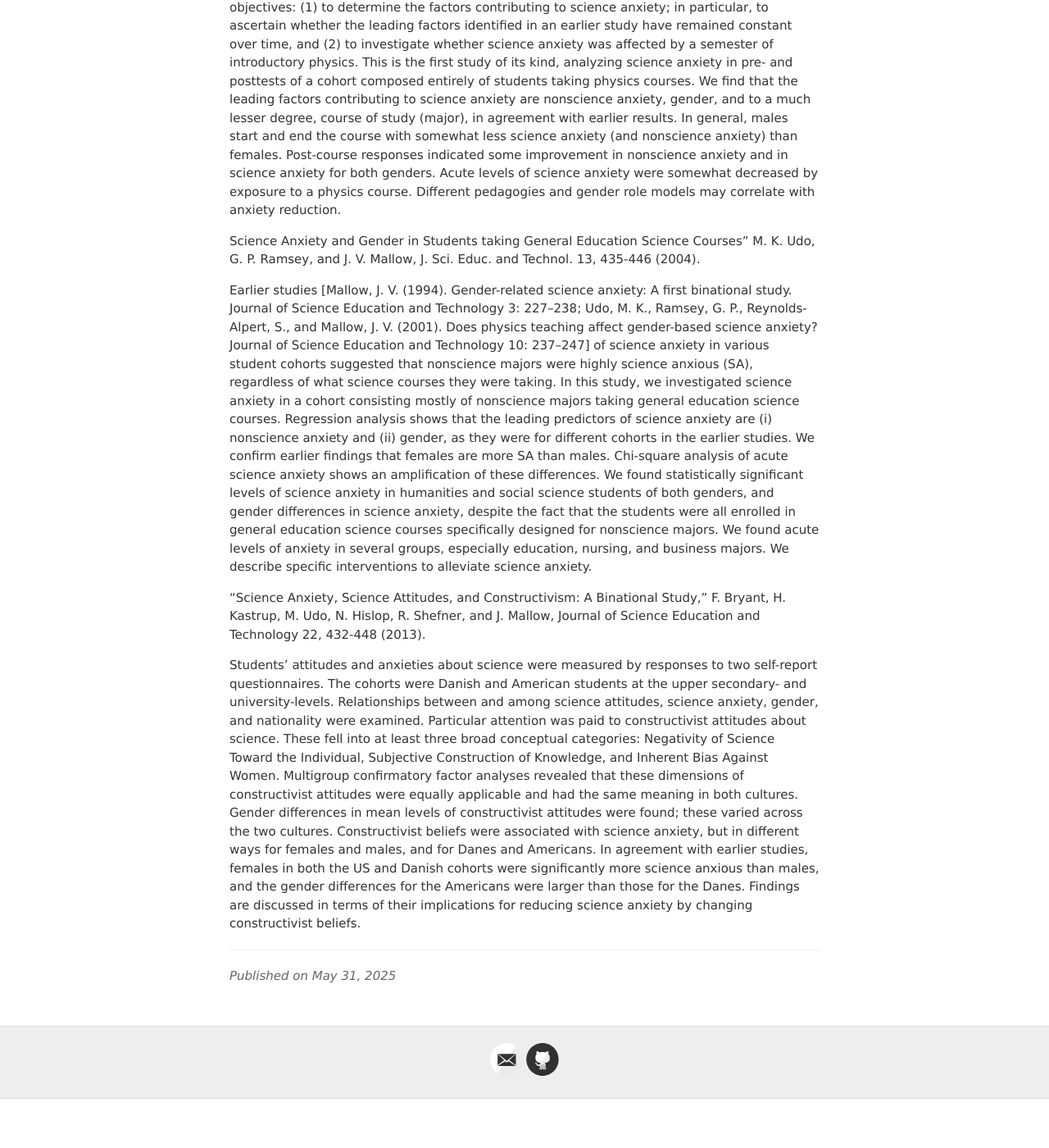
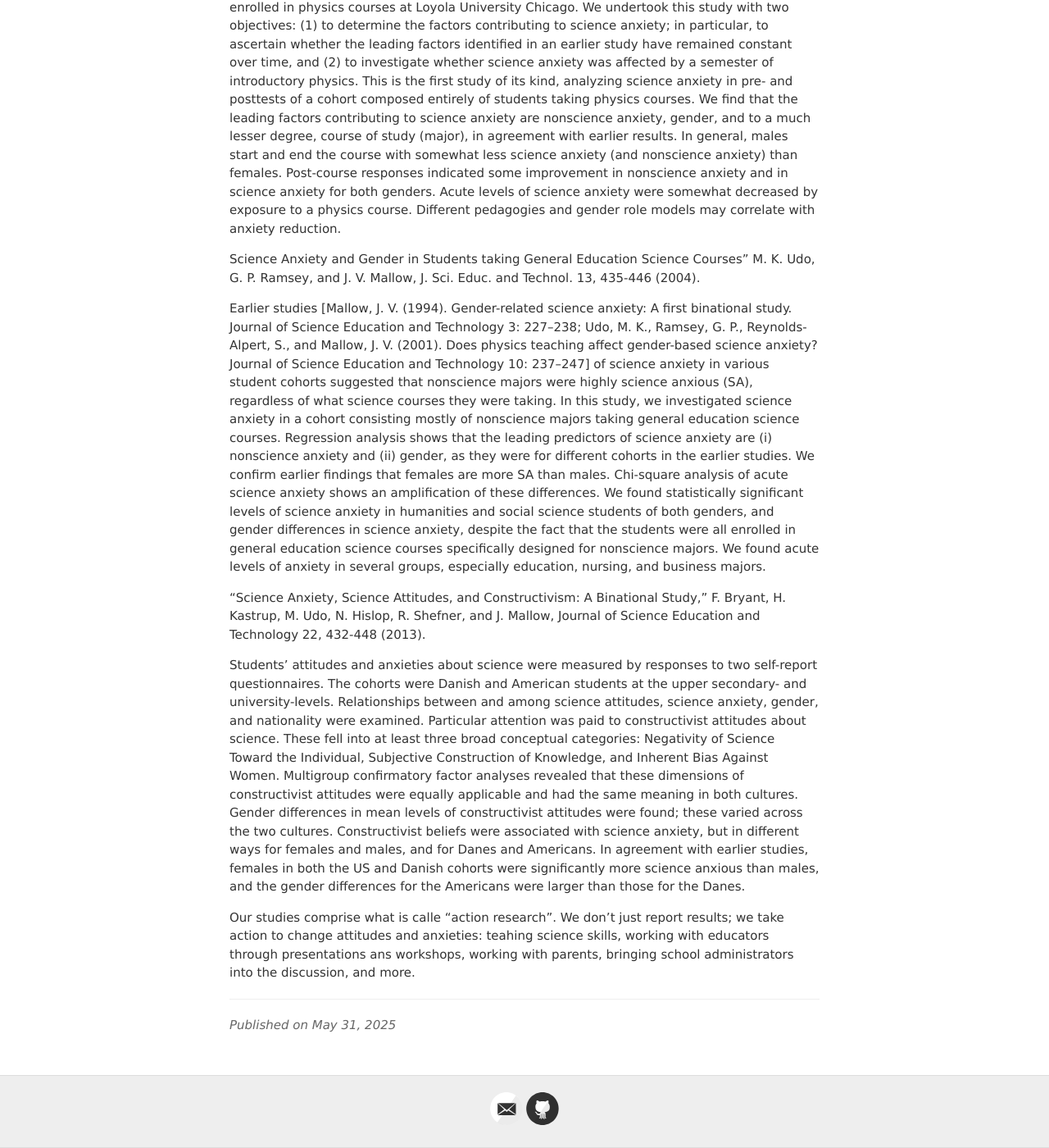
Before and after one commit to jvmallow/jvmallow.github.io, a Jekyll site: the page built from _posts/2025-05-31-Science_Anxiety.md, in a window 1280 px wide and 1400 px high, scrolled down 5875 px. Shown: the whole window at 82% size. Built offline with Jekyll 4.4.1, drawn with Linux system fonts in a browser that asks for light colours; a script that is not in the unit is left out; before the commit the page ends 7215 px from its top, so only the background shows below that; some of the changed text lies outside the part shown.

Commit message:
Update 2025-05-31-Science_Anxiety.md

```diff
--- a/_posts/2025-05-31-Science_Anxiety.md
+++ b/_posts/2025-05-31-Science_Anxiety.md
@@ -53,7 +53,7 @@ This is a (very) abridged list of of papers we have published, based on work in
 
 “Science Anxiety and Gender in Students taking General Education Science Courses” M. K. Udo, G. P. Ramsey, and J. V. Mallow, J. Sci. Educ. and Technol. 13, 435-446 (2004).
 
-“Gender, Science Anxiety, and Constructivism: a Binational Study,” J. V. Mallow and H. Kastrup, Proceedings LMFK, Akureyri, Iceland (2005)
+“Gender, Science Anxiety, and Constructivism [https://en.wikipedia.org/wiki/Constructivism_(philosophy_of_education)]: a Binational Study,” J. V. Mallow and H. Kastrup, Proceedings LMFK, Akureyri, Iceland (2005)
 
 “Science Anxiety: Research and Action.”  J. V. Mallow. In Mintzes , J. J. and Leonard, W. H.  (Eds.)  Handbook of College Science Teaching, NSTA Press, Arlington, VA, 3-14 (2006).
 
@@ -72,6 +72,8 @@ OUR STUDIES' QUESTIONNAIRES
 We have used two questionnaires: one for anxieties, the other for attitudes. In some cases we studied anxieties alone; in others, we used both and compared them for correlation between attitudes and anxieties. The Science Anxiety Questionnaire was developed by Rosemarie Alvaro as part of her dissertation in the Loyola Applied Psychology Program.  It was first used by us in the Science Anxiety Clinic, subsequently on cohorts in the US and Denmark. The Science Attitudes Questionnaire was constructed by Fred Bryant, Loyola Professor of Psychology. It was used in conjunction with the Science Anxiety Questionnaire on cohorts in the US and Denmark.
 
  Here they are.
+
+
 
 
  SCIENCE ANXIETY QUESTIONNAIRE
@@ -215,7 +217,6 @@ Instructions.  Please circle the number that best describes the degree to which
 84. The results of scientific research experiments are affected by the views of the culture in which scientists work.
 
 
-
 WHAT WE HAVE FOUND
 
 Following are abstracts of some our research.
@@ -236,10 +237,11 @@ We present the results of a study designed to measure the level of science anxie
 
 Science Anxiety and Gender in Students taking General Education Science Courses” M. K. Udo, G. P. Ramsey, and J. V. Mallow, J. Sci. Educ. and Technol. 13, 435-446 (2004).
 
-Earlier studies [Mallow, J. V. (1994). Gender-related science anxiety: A first binational study. Journal of Science Education and Technology 3: 227–238; Udo, M. K., Ramsey, G. P., Reynolds-Alpert, S., and Mallow, J. V. (2001). Does physics teaching affect gender-based science anxiety? Journal of Science Education and Technology 10: 237–247] of science anxiety in various student cohorts suggested that nonscience majors were highly science anxious (SA), regardless of what science courses they were taking. In this study, we investigated science anxiety in a cohort consisting mostly of nonscience majors taking general education science courses. Regression analysis shows that the leading predictors of science anxiety are (i) nonscience anxiety and (ii) gender, as they were for different cohorts in the earlier studies. We confirm earlier findings that females are more SA than males. Chi-square analysis of acute science anxiety shows an amplification of these differences. We found statistically significant levels of science anxiety in humanities and social science students of both genders, and gender differences in science anxiety, despite the fact that the students were all enrolled in general education science courses specifically designed for nonscience majors. We found acute levels of anxiety in several groups, especially education, nursing, and business majors. We describe specific interventions to alleviate science anxiety.
-
+Earlier studies [Mallow, J. V. (1994). Gender-related science anxiety: A first binational study. Journal of Science Education and Technology 3: 227–238; Udo, M. K., Ramsey, G. P., Reynolds-Alpert, S., and Mallow, J. V. (2001). Does physics teaching affect gender-based science anxiety? Journal of Science Education and Technology 10: 237–247] of science anxiety in various student cohorts suggested that nonscience majors were highly science anxious (SA), regardless of what science courses they were taking. In this study, we investigated science anxiety in a cohort consisting mostly of nonscience majors taking general education science courses. Regression analysis shows that the leading predictors of science anxiety are (i) nonscience anxiety and (ii) gender, as they were for different cohorts in the earlier studies. We confirm earlier findings that females are more SA than males. Chi-square analysis of acute science anxiety shows an amplification of these differences. We found statistically significant levels of science anxiety in humanities and social science students of both genders, and gender differences in science anxiety, despite the fact that the students were all enrolled in general education science courses specifically designed for nonscience majors. We found acute levels of anxiety in several groups, especially education, nursing, and business majors.
 
 
 “Science Anxiety, Science Attitudes, and Constructivism: A Binational Study,” F. Bryant, H. Kastrup, M. Udo, N. Hislop, R. Shefner, and J. Mallow, Journal of Science Education and Technology 22, 432-448 (2013).
 
-Students’ attitudes and anxieties about science were measured by responses to two self-report questionnaires. The cohorts were Danish and American students at the upper secondary- and university-levels. Relationships between and among science attitudes, science anxiety, gender, and nationality were examined. Particular attention was paid to constructivist attitudes about science. These fell into at least three broad conceptual categories: Negativity of Science Toward the Individual, Subjective Construction of Knowledge, and Inherent Bias Against Women. Multigroup confirmatory factor analyses revealed that these dimensions of constructivist attitudes were equally applicable and had the same meaning in both cultures. Gender differences in mean levels of constructivist attitudes were found; these varied across the two cultures. Constructivist beliefs were associated with science anxiety, but in different ways for females and males, and for Danes and Americans. In agreement with earlier studies, females in both the US and Danish cohorts were significantly more science anxious than males, and the gender differences for the Americans were larger than those for the Danes. Findings are discussed in terms of their implications for reducing science anxiety by changing constructivist beliefs.
+Students’ attitudes and anxieties about science were measured by responses to two self-report questionnaires. The cohorts were Danish and American students at the upper secondary- and university-levels. Relationships between and among science attitudes, science anxiety, gender, and nationality were examined. Particular attention was paid to constructivist attitudes about science. These fell into at least three broad conceptual categories: Negativity of Science Toward the Individual, Subjective Construction of Knowledge, and Inherent Bias Against Women. Multigroup confirmatory factor analyses revealed that these dimensions of constructivist attitudes were equally applicable and had the same meaning in both cultures. Gender differences in mean levels of constructivist attitudes were found; these varied across the two cultures. Constructivist beliefs were associated with science anxiety, but in different ways for females and males, and for Danes and Americans. In agreement with earlier studies, females in both the US and Danish cohorts were significantly more science anxious than males, and the gender differences for the Americans were larger than those for the Danes.
+
+Our studies comprise what is calle "action research". We don't just report results; we take action to change attitudes and anxieties: teahing science skills, working with educators through presentations ans workshops, working with parents, bringing school administrators into the discussion, and more.
```
